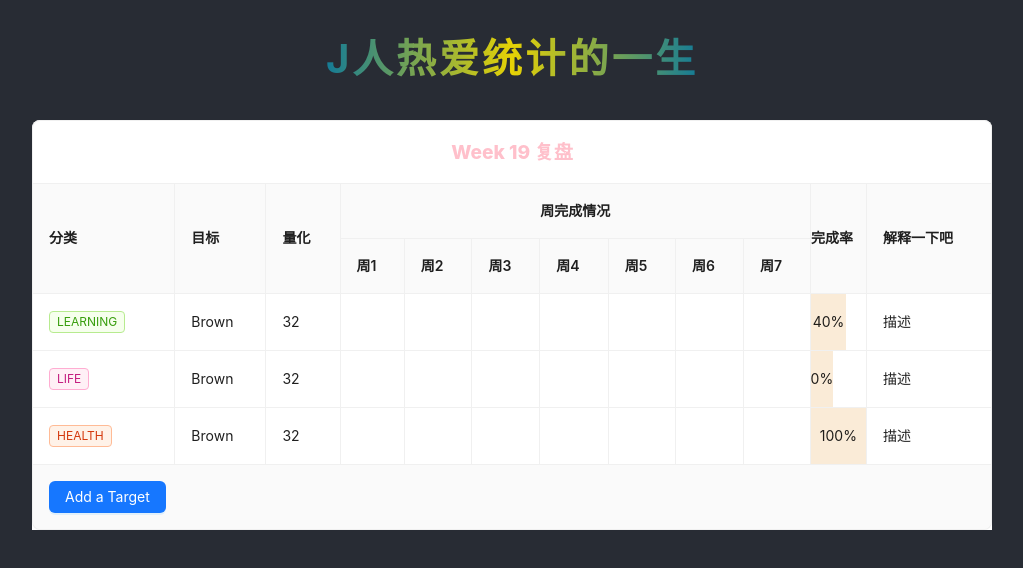
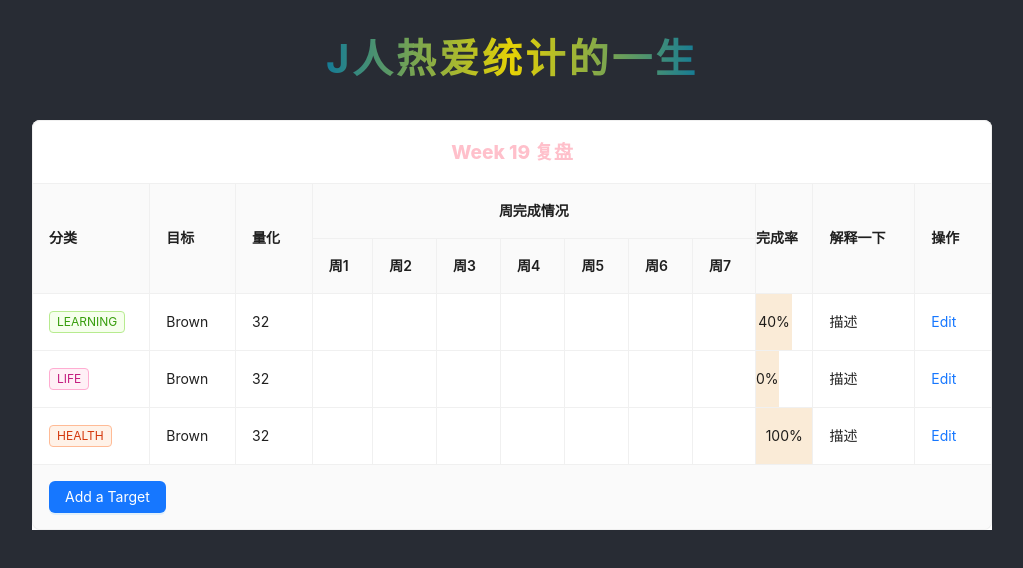
Before and after one commit to CodingWithAlice/J-Table, a React (Create React App) app: page / in a window 1280 px wide. Shown: the top 568 px of the page, without its empty margins (128-1151 px from the left). Built offline with nearby package versions, Linux system fonts and the light colour scheme; a small style sheet from the web is missing.

Commit message:
edit: 给表格提供修改模式

```diff
--- a/src/App.js
+++ b/src/App.js
@@ -1,4 +1,4 @@
-import { Button, Table, Tag } from 'antd';
+import { Button, Table, Tag, Typography, Form, Popconfirm, InputNumber, Input, Select, Switch } from 'antd';
 import './App.css';
 import { useState } from 'react';
 import { getWeek } from './utils/getWeeks';
@@ -14,13 +14,160 @@ const CategoryColor = {
     Life: 'pink',
     Health: 'volcano'
 }
+// 编辑态 - 和 dataIndex 对应的输入框
+const EditInput = {
+    category: <Select
+        defaultValue={Category.learning}
+        // style={{
+        //     width: 120,
+        // }}
+        // onChange={handleChange}
+        options={[
+            {
+                value: 'learning',
+                label: [Category.learning],
+            },
+            {
+                value: 'life',
+                label: [Category.life],
+            },
+            {
+                value: 'health',
+                label: [Category.health],
+            },
+        ]}
+    />,
+    target: <Input />,
+    quantify: <Input />,
+    excuse: <Input />,
+    weekSituation: <Switch />,
+};
+
+const EditableCell = ({
+    editing,
+    dataIndex,
+    title,
+    record,
+    index,
+    children,
+    ...restProps
+}) => {
+    const inputNode = EditInput?.[dataIndex] || <Input />;
+    return (
+        <td {...restProps}>
+            {editing ? (
+                <Form.Item
+                    name={dataIndex}
+                    style={{
+                        margin: 0,
+                    }}
+                    rules={[
+                        {
+                            required: true,
+                            message: `Please Input ${title}!`,
+                        },
+                    ]}
+                >
+                    {inputNode}
+                </Form.Item>
+            ) : (
+                children
+            )}
+        </td>
+    );
+};
+// 模拟数据
+const originData = [
+    {
+        key: 'target1',
+        category: [Category.learning],
+        target: 'Brown',
+        quantify: 32,
+        rate: 40,
+        excuse: '描述',
+        weekSituation: [1, 0, 1, 1, 0, 1, 1]
+    },
+    {
+        key: 'target2',
+        category: [Category.life],
+        target: 'Brown',
+        quantify: 32,
+        rate: 0,
+        excuse: '描述',
+        weekSituation: [1, 0, 1, 1, 1, 0, 1]
+    },
+    {
+        key: 'target3',
+        category: [Category.health],
+        target: 'Brown',
+        quantify: 32,
+        rate: 100,
+        excuse: '描述',
+        weekSituation: [0, 1, 1, 1, 1, 1, 1]
+    },
+];
 
 function App() {
+    const [form] = Form.useForm();
+    const [data, setData] = useState(originData);
+    const [editingKey, setEditingKey] = useState('');
+    const isEditing = (record) => record.key === editingKey;
+    const edit = (record) => {
+        form.setFieldsValue({
+            name: '',
+            age: '',
+            address: '',
+            ...record,
+        });
+        setEditingKey(record.key);
+    };
+
+    // 添加目标
+    const handleAdd = () => {
+        const newData = {
+            key: `target${data?.length}`,
+            category: [Category.learning],
+            target: 'Brown',
+            quantify: 32,
+            rate: 40,
+            excuse: '描述',
+            weekSituation: Array(7)
+        };
+        setData([...data, newData]);
+        // setCount(count + 1);
+    };
+    const cancel = () => {
+        setEditingKey('');
+    };
+    const save = async (key) => {
+        try {
+            const row = await form.validateFields();
+            const newData = [...data];
+            const index = newData.findIndex((item) => key === item.key);
+            if (index > -1) {
+                const item = newData[index];
+                newData.splice(index, 1, {
+                    ...item,
+                    ...row,
+                });
+                setData(newData);
+                setEditingKey('');
+            } else {
+                newData.push(row);
+                setData(newData);
+                setEditingKey('');
+            }
+        } catch (errInfo) {
+            console.log('Validate Failed:', errInfo);
+        }
+    };
+
     // 固定表头
     const columns = [
         {
             key: 'category',
             dataIndex: 'category',
+            width: '6%',
             title: '分类',
             render: (_, { category }) => (
                 <>
@@ -34,16 +181,22 @@ function App() {
                     })}
                 </>
             ),
+            editable: true,
         },
         {
             key: 'target',
             dataIndex: 'target',
+            // width: 56,
             title: '目标',
+            editable: true,
         },
         {
             key: 'quantify',
             dataIndex: 'quantify',
+            width: '8%',
+            // width: 56,
             title: '量化',
+            editable: true,
         },
         {
             title: '周完成情况',
@@ -56,7 +209,8 @@ function App() {
                         return weekSituation?.[weekday - 1]
                             ? <i className='iconfont icon-duigou' style={{ color: 'pink' }}></i>
                             : <i className='iconfont icon-weiwancheng-copy' style={{ color: 'grey' }}></i>
-                    }
+                    },
+                    editable: true,
                 }
             })
         },
@@ -64,7 +218,7 @@ function App() {
             key: 'rate',
             dataIndex: 'rate',
             title: '完成率',
-            width: 56,
+            width: '6%',
             className: 'rateBox',
             render: (_, { rate }) => {
                 return <div style={{
@@ -75,59 +229,57 @@ function App() {
                     alignItems: 'center',
                     justifyContent: 'center'
                 }} className='rate'>{rate}%</div>
-            }
+            },
+            editable: false, // 由前面数据计算而得
         },
         {
             key: 'excuse',
             dataIndex: 'excuse',
-            title: '解释一下吧',
-        },
-    ]
-    // 模拟数据
-    const [dataSource, setDataSource] = useState([
-        {
-            key: 'target1',
-            category: [Category.learning],
-            target: 'Brown',
-            quantify: 32,
-            rate: 40,
-            excuse: '描述',
-            weekSituation: [1, 0, 1, 1, 0, 1, 1]
+            title: '解释一下',
+            editable: true,
         },
         {
-            key: 'target2',
-            category: [Category.life],
-            target: 'Brown',
-            quantify: 32,
-            rate: 0,
-            excuse: '描述',
-            weekSituation: [1, 0, 1, 1, 1, 0, 1]
+            title: '操作',
+            dataIndex: 'operation',
+            width: '8%',
+            render: (_, record) => {
+                const editable = isEditing(record);
+                return editable ? (
+                    <span>
+                        <Typography.Link
+                            onClick={() => save(record.key)}
+                            style={{
+                                marginRight: 8,
+                            }}
+                        >
+                            Save
+                        </Typography.Link>
+                        <Popconfirm title="Sure to cancel?" onConfirm={cancel}>
+                            <a href='#'>Cancel</a>
+                        </Popconfirm>
+                    </span>
+                ) : (
+                    <Typography.Link disabled={editingKey !== ''} onClick={() => edit(record)}>
+                        Edit
+                    </Typography.Link>
+                );
+            },
         },
-        {
-            key: 'target3',
-            category: [Category.health],
-            target: 'Brown',
-            quantify: 32,
-            rate: 100,
-            excuse: '描述',
-            weekSituation: [0, 1, 1, 1, 1, 1, 1]
-        },
-    ]);
-
-    // 添加目标
-    const handleAdd = () => {
-        const newData = {
-            key: `target${dataSource?.length}`,
-            category: [Category.learning],
-            target: 'Brown',
-            quantify: 32,
-            rate: 40,
-            excuse: '描述',
-            weekSituation: Array(7)
+    ];
+    const mergedColumns = columns.map((col) => {
+        if (!col.editable) {
+            return col;
+        }
+        return {
+            ...col,
+            onCell: (record) => ({
+                record,
+                dataIndex: col.dataIndex,
+                title: col.title,
+                editing: isEditing(record),
+            }),
         };
-        setDataSource([...dataSource, newData]);
-        // setCount(count + 1);
-      };
+    });
 
     return (
         <div className="App">
@@ -138,17 +290,23 @@ function App() {
 
             {/* 可量化目标 */}
             <Table
-                dataSource={dataSource}
+                components={{
+                    body: {
+                        cell: EditableCell,
+                    },
+                }}
+                dataSource={data}
                 pagination={false}
-                columns={columns}
+                columns={mergedColumns}
                 bordered
+                rowClassName="editable-row"
                 title={() =>
                     // Week 信息
                     <div className='week'>Week {getWeek()} 复盘</div>
                 }
                 footer={() => <Button onClick={handleAdd} type="primary">
-                Add a Target
-              </Button>}
+                    Add a Target
+                </Button>}
                 className='table'
             >
                 {/* 分类 + 目标 + 量化 */}
```
